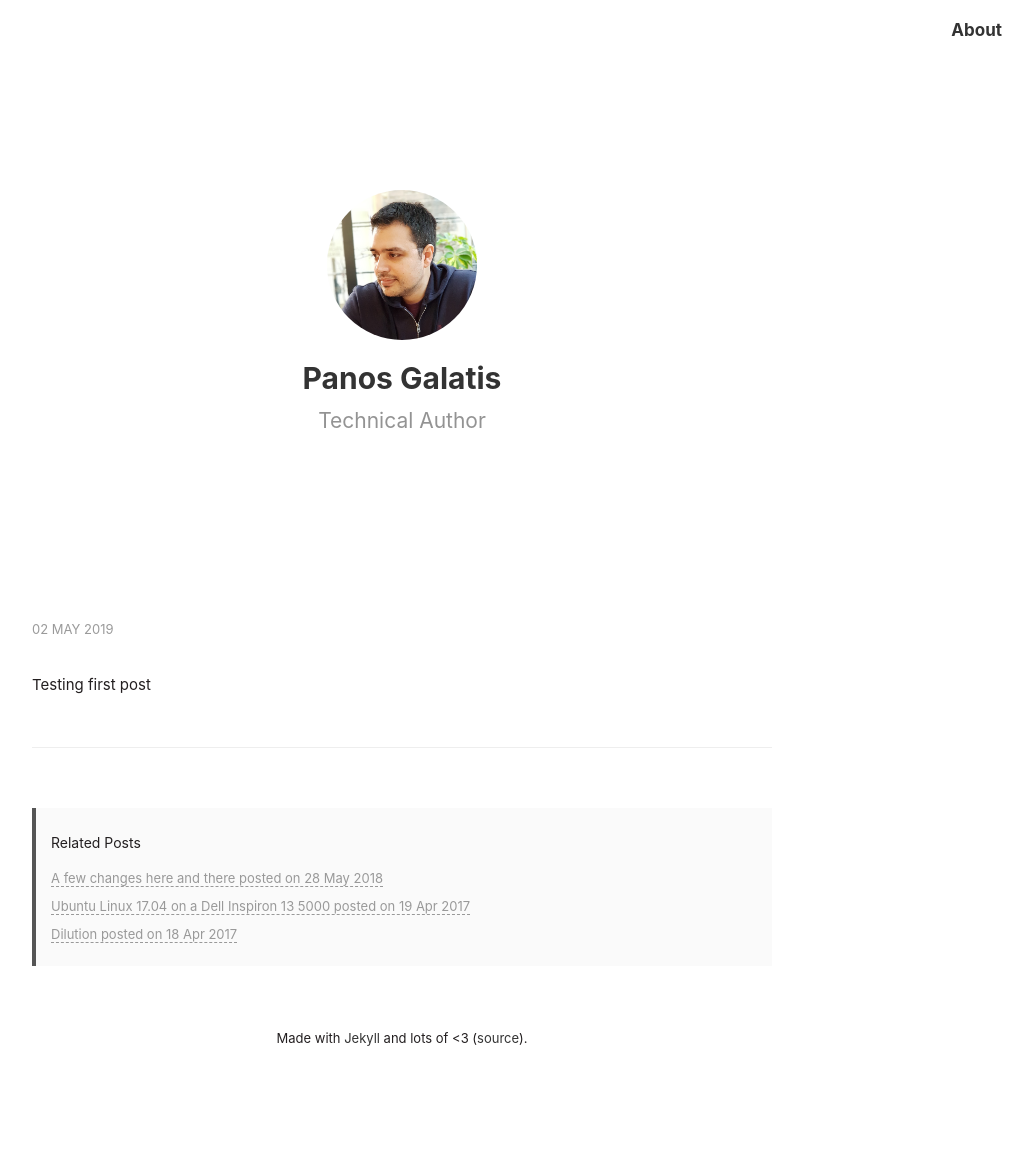
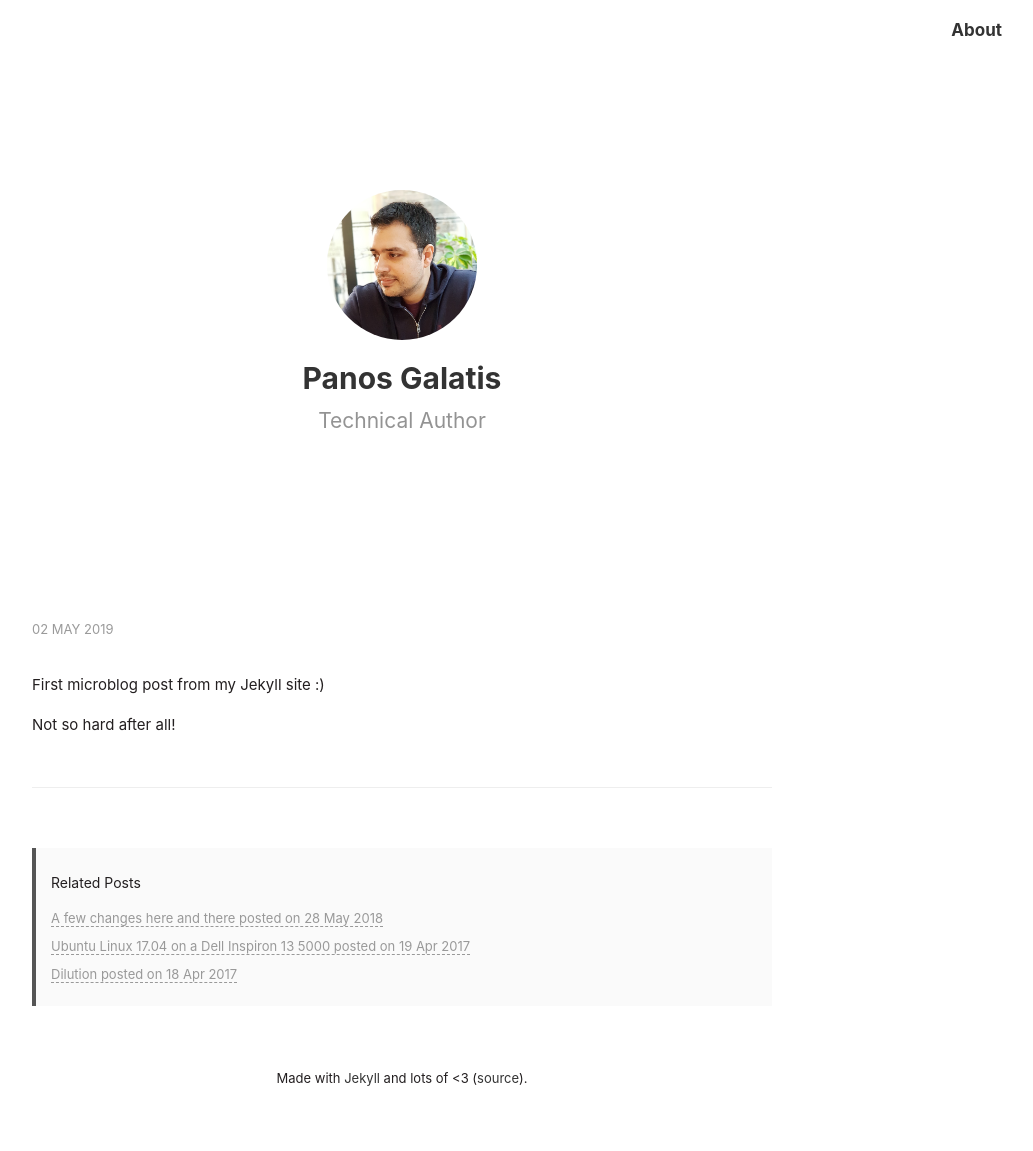
Before and after one commit to pgalatis/pgalatis.github.io, a Jekyll site: the page built from _posts/2019-02-05-test.md, in a window 1280 px wide. Shown: the whole page, without its empty margins (238-1271 px from the left). Built offline with Jekyll 4.4.1, drawn with Linux system fonts in a browser that asks for light colours; nearby versions of some CDN libraries; before the commit the page ends 1111 px from its top, so only the background shows below that.

Commit message:
Update 2019-02-05-test.md

```diff
--- a/_posts/2019-02-05-test.md
+++ b/_posts/2019-02-05-test.md
@@ -5,4 +5,6 @@ date:   2019-05-02 20:56:00 +0200
 categories: microblog
 ---
 
-Testing first post
+First microblog post from my Jekyll site :)
+
+Not so hard after all!
```
